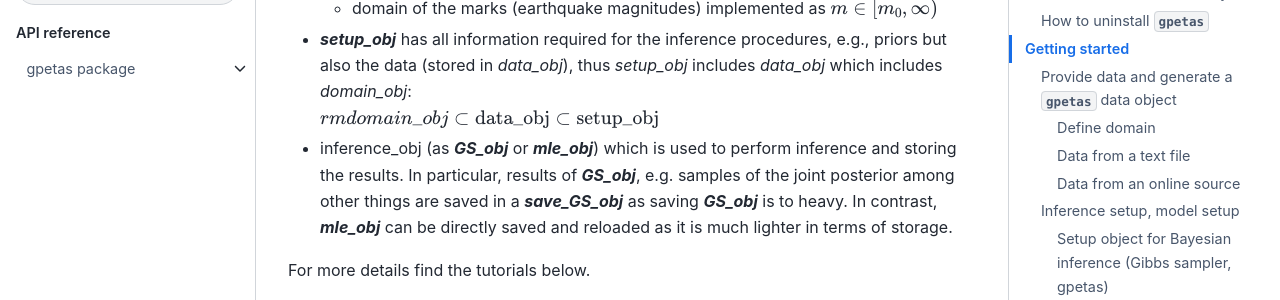
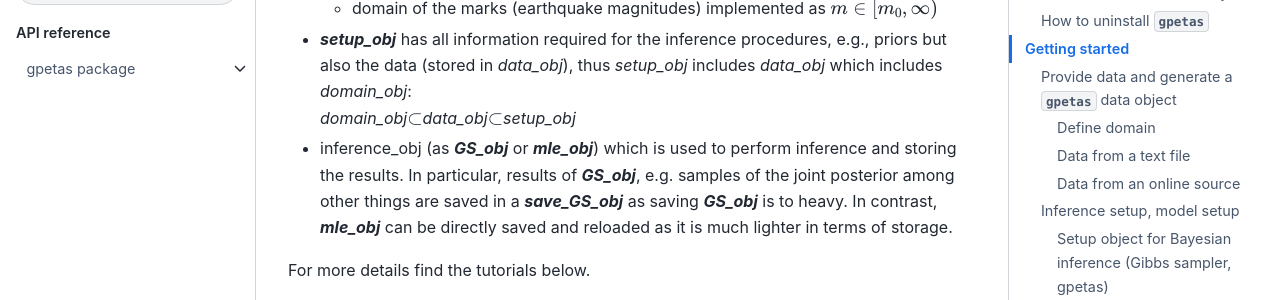
Before and after one commit to chris-molki/gpetas, a Sphinx documentation site: the page built from docs/source/README.md, in a window 1280 px wide and 900 px high, scrolled down 1936 px. Shown: the part 152-452 px from the top of the window. Built offline with Sphinx 7.4.7 and the Sphinx Book theme 1.1.4, drawn with Linux system fonts in a browser that asks for light colours; pages that are not in the unit, such as notebooks, are missing from menus.

```diff
--- a/docs/source/README.md
+++ b/docs/source/README.md
@@ -79,7 +79,7 @@ import gpetas
 * ***setup_obj*** has all information required for the inference procedures, e.g., priors
 but also the data (stored in *data_obj*), thus *setup_obj* includes
 *data_obj* which includes *domain_obj*:
-${\\rm domain\_obj}\subset{\rm data\_obj}\subset{\rm setup\_obj}$
+*domain_obj*$\subset$*data_obj*$\subset$*setup_obj*
 * inference_obj (as ***GS_obj*** or ***mle_obj***) which is used to perform inference
 and storing the results. In particular, results of  ***GS_obj***, e.g. samples of the
 joint posterior among other things are saved in a ***save_GS_obj*** as saving
```
